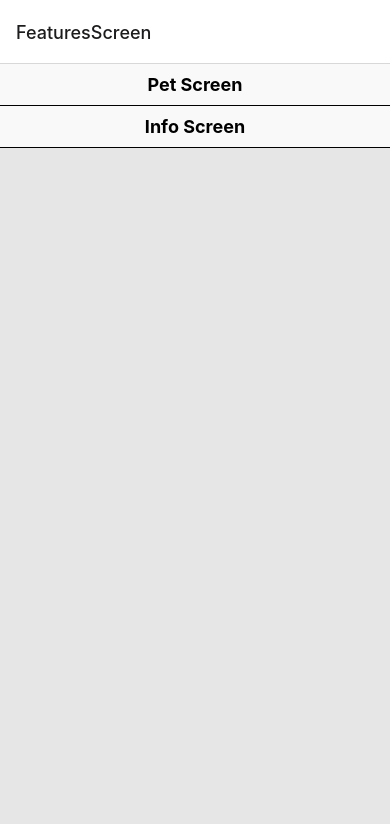
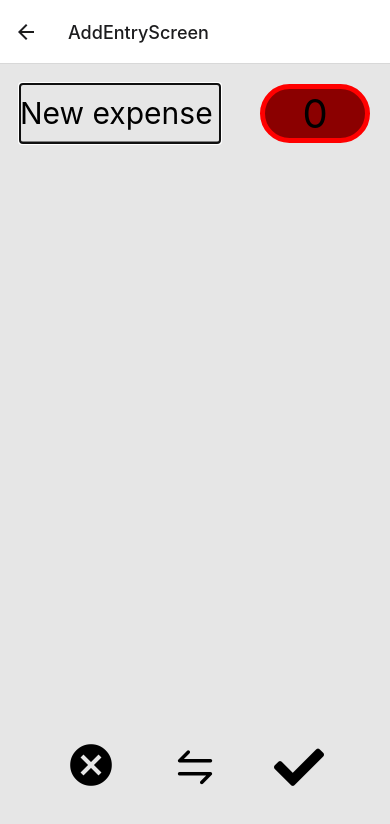
Before and after one commit to ioioioioioioioioioioio/io, a React Native app: screen /AddEntryScreen in a window 390 px wide. Shown: the top 824 px of the page. Built offline with nearby package versions, Linux system fonts and the light colour scheme.

Commit message:
Added AddEntryScreen

```diff
--- a/App.tsx
+++ b/App.tsx
@@ -3,6 +3,7 @@ import { createNativeStackNavigator } from '@react-navigation/native-stack';
 import { Provider } from 'react-redux';
 
 import { store } from './redux/store';
+import AddEntryScreen from './screens/AddEntryScreen';
 import FeaturesScreen, { Feature } from './screens/FeaturesScreen';
 import InfoScreen from './screens/InfoScreen';
 import PetScreen from './screens/PetScreen';
@@ -11,6 +12,7 @@ export type RootStackParamList = {
   FeaturesScreen: { features: Feature[] };
   PetScreen: undefined;
   InfoScreen: undefined;
+  AddEntryScreen: undefined;
 };
 
 const Stack = createNativeStackNavigator<RootStackParamList>();
@@ -18,6 +20,7 @@ const Stack = createNativeStackNavigator<RootStackParamList>();
 const featureList: Feature[] = [
   { title: 'Pet Screen', screenName: 'PetScreen' },
   { title: 'Info Screen', screenName: 'InfoScreen' },
+  { title: 'Add Entry', screenName: 'AddEntryScreen' },
 ];
 
 export default function App() {
@@ -32,6 +35,7 @@ export default function App() {
           />
           <Stack.Screen name="InfoScreen" component={InfoScreen} />
           <Stack.Screen name="PetScreen" component={PetScreen} />
+          <Stack.Screen name="AddEntryScreen" component={AddEntryScreen} />
         </Stack.Navigator>
       </NavigationContainer>
     </Provider>
--- a/package.json
+++ b/package.json
@@ -10,6 +10,7 @@
     "test": "eslint . --max-warnings 0"
   },
   "dependencies": {
+    "@expo/vector-icons": "^13.0.0",
     "@react-navigation/native": "^6.1.6",
     "@react-navigation/native-stack": "^6.9.12",
     "@react-navigation/stack": "^6.3.16",
--- /dev/null
+++ b/screens/AddEntryScreen.tsx
@@ -0,0 +1,114 @@
+import { MaterialIcons, AntDesign, FontAwesome5 } from '@expo/vector-icons';
+import { NativeStackScreenProps } from '@react-navigation/native-stack';
+import React from 'react';
+import { StyleSheet, View, Text, TextInput, Pressable, Alert } from 'react-native';
+
+import { RootStackParamList } from '../App';
+
+type AddEntryScreenProps = NativeStackScreenProps<RootStackParamList, 'AddEntryScreen'>;
+
+export default function AddEntryScreen({ navigation }: AddEntryScreenProps) {
+  const [isIncome, setIsIncome] = React.useState(false);
+  const [name, setName] = React.useState('');
+  const [amount, setAmount] = React.useState('');
+
+  const defaultName = isIncome ? 'New income' : 'New expense';
+
+  const addEntry = React.useCallback(() => {
+    const finalName = name ?? defaultName;
+    const numericAmount = isIncome ? Number(amount) : -Number(amount);
+
+    if (amount === '' || Number.isNaN(numericAmount)) {
+      Alert.alert('Invalid amount', 'Please enter a correct amount');
+      return;
+    }
+
+    console.log({ finalName, numericAmount });
+    navigation.goBack();
+  }, [name, amount, isIncome, navigation]);
+
+  return (
+    <View style={styles.container}>
+      <View style={styles.inputContainer}>
+        <TextInput
+          style={styles.nameInput}
+          autoFocus
+          placeholder={defaultName}
+          onChangeText={setName}
+          value={name}
+        />
+        <TextInput
+          style={[
+            styles.amountInput,
+            isIncome ? styles.incomeAmountInput : styles.expenseAmountInput,
+          ]}
+          placeholder="0"
+          keyboardType="numeric"
+          onChangeText={(amount) => setAmount(amount.replace('-', ''))}
+          value={amount}
+        />
+      </View>
+
+      <View style={styles.buttonContainer}>
+        <Pressable onPress={() => navigation.goBack()}>
+          <Text>
+            <MaterialIcons name="cancel" size={buttonSize} color="black" />
+          </Text>
+        </Pressable>
+        <Pressable onPress={() => setIsIncome((v) => !v)}>
+          <Text>
+            <AntDesign name="swap" size={buttonSize} color="black" />
+          </Text>
+        </Pressable>
+        <Pressable onPress={addEntry}>
+          <Text>
+            <FontAwesome5 name="check" size={buttonSize} color="black" />
+          </Text>
+        </Pressable>
+      </View>
+    </View>
+  );
+}
+
+const buttonSize = 50;
+const styles = StyleSheet.create({
+  container: {
+    paddingTop: 20,
+    flex: 1,
+    alignItems: 'center',
+    justifyContent: 'space-between',
+    backgroundColor: '#e6e6e6',
+  },
+  inputContainer: {
+    width: '100%',
+    flexDirection: 'row',
+    justifyContent: 'space-around',
+  },
+  nameInput: {
+    fontSize: 30,
+    width: 200,
+    borderBottomWidth: 2,
+    borderBottomColor: 'gray',
+  },
+  amountInput: {
+    width: 110,
+    textAlign: 'center',
+    fontSize: 40,
+    borderWidth: 5,
+    borderRadius: 50,
+  },
+  expenseAmountInput: {
+    borderColor: 'red',
+    backgroundColor: 'darkred',
+  },
+  incomeAmountInput: {
+    borderColor: 'green',
+    backgroundColor: 'lightgreen',
+  },
+  buttonContainer: {
+    flexDirection: 'row',
+    paddingBottom: 50,
+    width: '80%',
+    justifyContent: 'space-around',
+  },
+});
--- a/screens/FeaturesScreen.tsx
+++ b/screens/FeaturesScreen.tsx
@@ -7,7 +7,7 @@ import ListElem from '../components/ListElem';
 export type Feature = {
   title: string;
   // We should be able to find a better way to do this other than listing all possible screen names
-  screenName: 'PetScreen' | 'InfoScreen';
+  screenName: 'PetScreen' | 'InfoScreen' | 'AddEntryScreen';
 };
 
 type FeaturesScreenProps = NativeStackScreenProps<RootStackParamList, 'FeaturesScreen'>;
```
